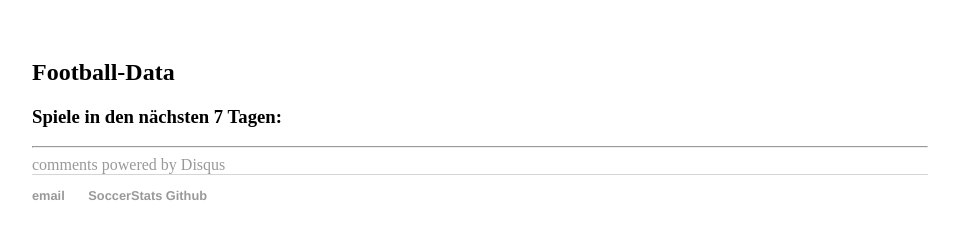
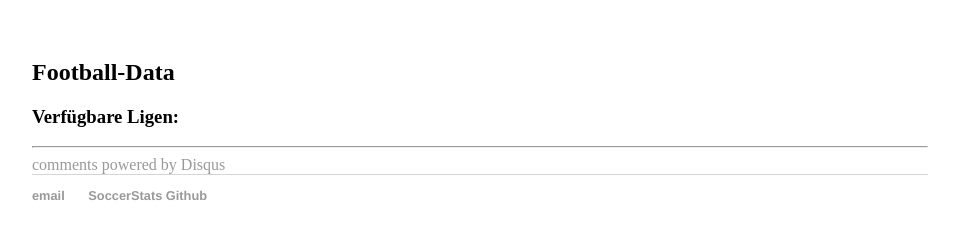
Before and after one commit to Thames1990/Thames1990.github.io, a Jekyll site: the page built from _posts/2016-07-28-database-test.md, in a window 1280 px wide. Shown: the part 336-575 px from the top of the page, without its empty margins (160-1119 px from the left). Built offline with Jekyll 4.4.1, drawn with Linux system fonts in a browser that asks for light colours; nearby versions of some CDN libraries; comment, search, counter and statistics services are not loaded.

Commit message:
Update 2016-07-28-database-test.md

```diff
--- a/_posts/2016-07-28-database-test.md
+++ b/_posts/2016-07-28-database-test.md
@@ -34,5 +34,5 @@ date: 2016-07-28
 <pre id="sports_open_data"></pre>
 <br>
 <h2>Football-Data</h2>
-<h3>Spiele in den nächsten 7 Tagen:</h3>
+<h3>Verfügbare Ligen:</h3>
 <pre id="football_data"></pre>
```
Also changed, not shown: other parts of _posts/2016-07-28-database-test.md (+1 -1 lines).
